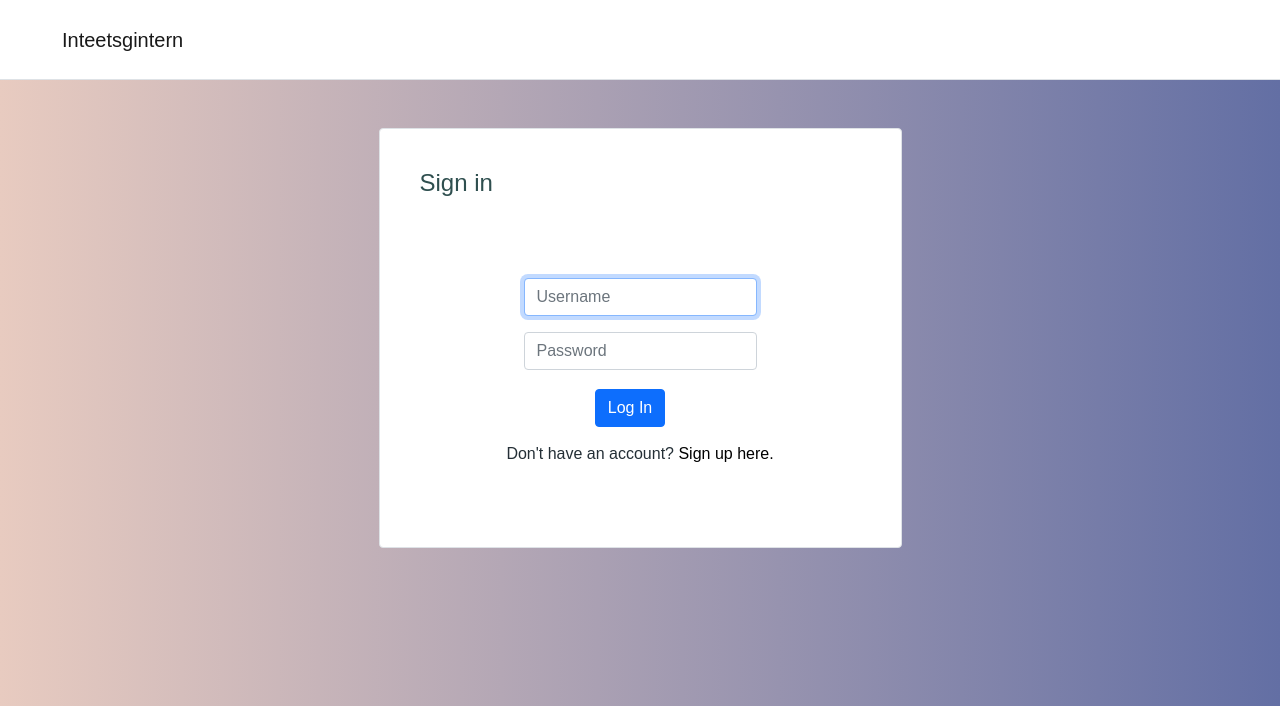
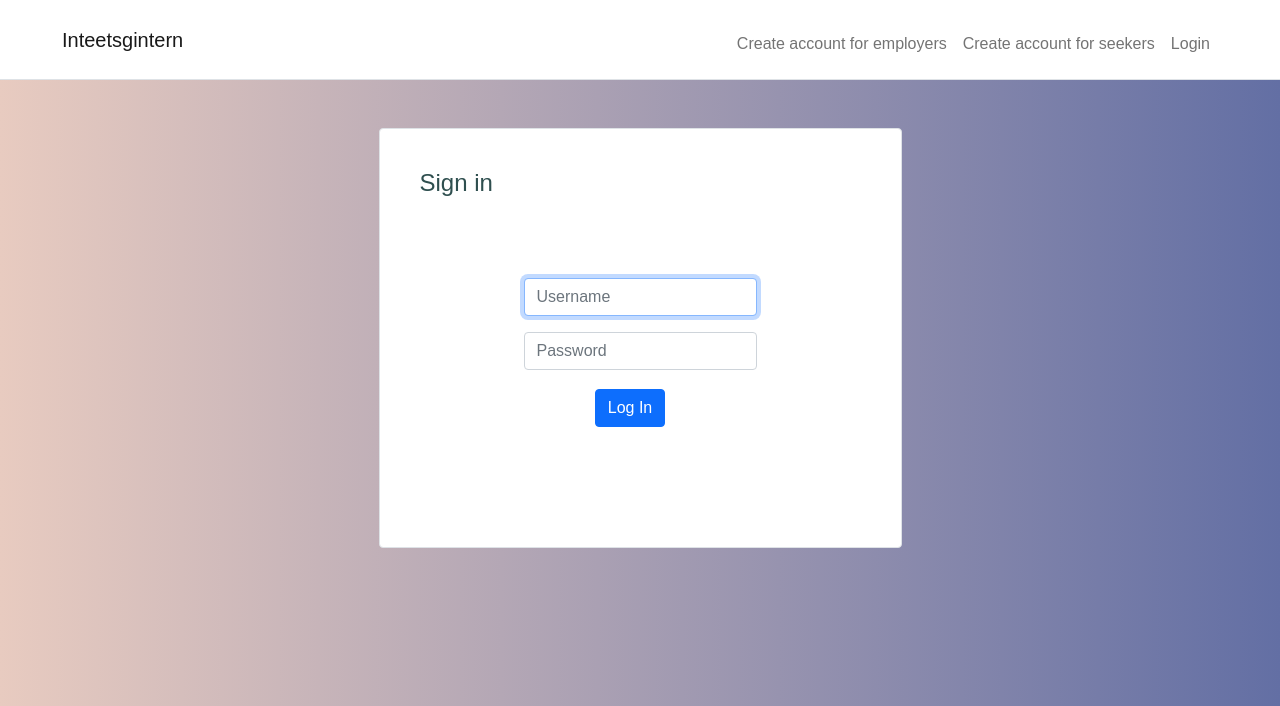
Before and after one commit to thekopiman/Beginners_luck, a Flask app: page /login in a window 1280 px wide. Shown: the top 706 px of the page. Run offline with Flask 2, Linux system fonts and the light colour scheme; data that the repository does not hold is empty; parts of the project's set-up code (start-up, migrations or seed data) failed here and were passed over.

Commit message:
Update login.html

```diff
--- a/templates/login.html
+++ b/templates/login.html
@@ -12,7 +12,15 @@
             <span class="navbar-toggler-icon"></span>
         </button>
         <div class="collapse navbar-collapse" id="navbar">
-        </div>
+            <!-- insert a navbar for logging in and registering-->
+            <ul class="navbar-nav me-auto mt-2">
+            </ul>
+            <ul class="navbar-nav ms-auto mt-2">
+                <li class="nav-item"><a class="nav-link" href="/emp_reg">Create account for employers</a></li>
+                <li class="nav-item"><a class="nav-link" href="/register">Create account for seekers</a></li>
+                <li class="nav-item"><a class="nav-link" href="/login">Login</a></li>
+            </ul>
+    </div>
     </div>
 </nav>
 {% endblock %}
@@ -39,10 +47,10 @@
                                 <div class="mb-3">
                                     <input class="form-control mx-auto w-auto" id="password" name="password" placeholder="Password" type="password">
                                 </div>
+                                <div class="error">
+                                    <span>{{ field_error }}{{ userpass_error }}</span>
+                                </div>
                                 <button class="btn btn-primary" type="submit" onsubmit="return check();">Log In</button>
-                                <div class="sign-up">
-                                    <span>Don't have an account? <a href="/register">Sign up here.</a></span>
-                                </div>
                             </div>
                         </form>
                     </div>
```
